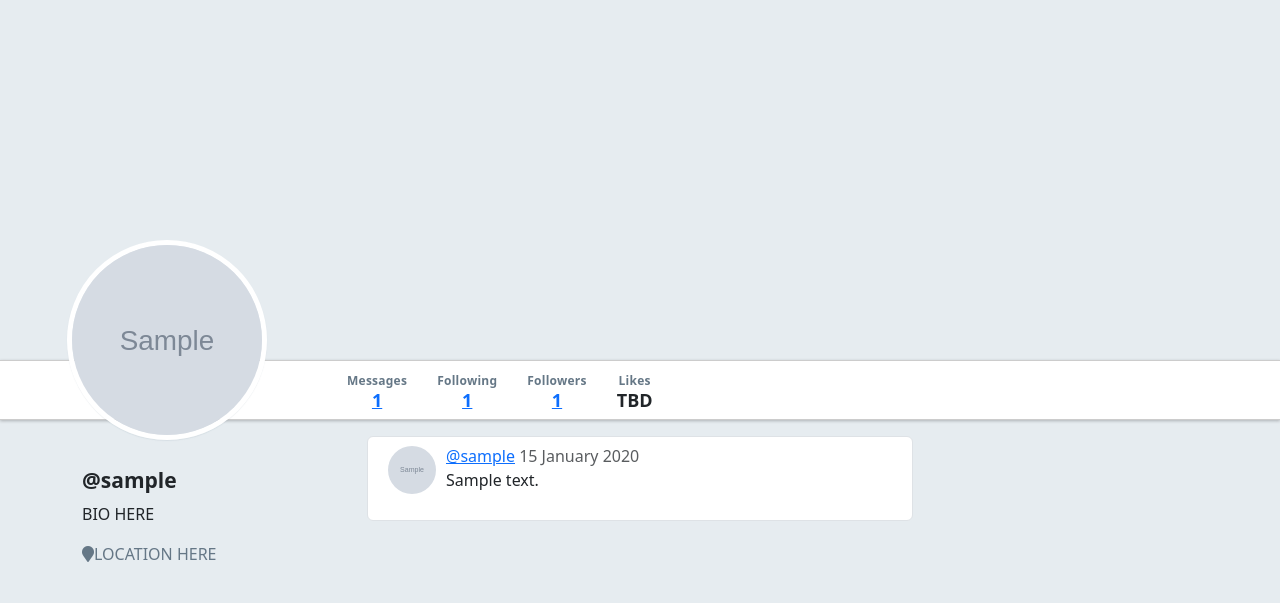
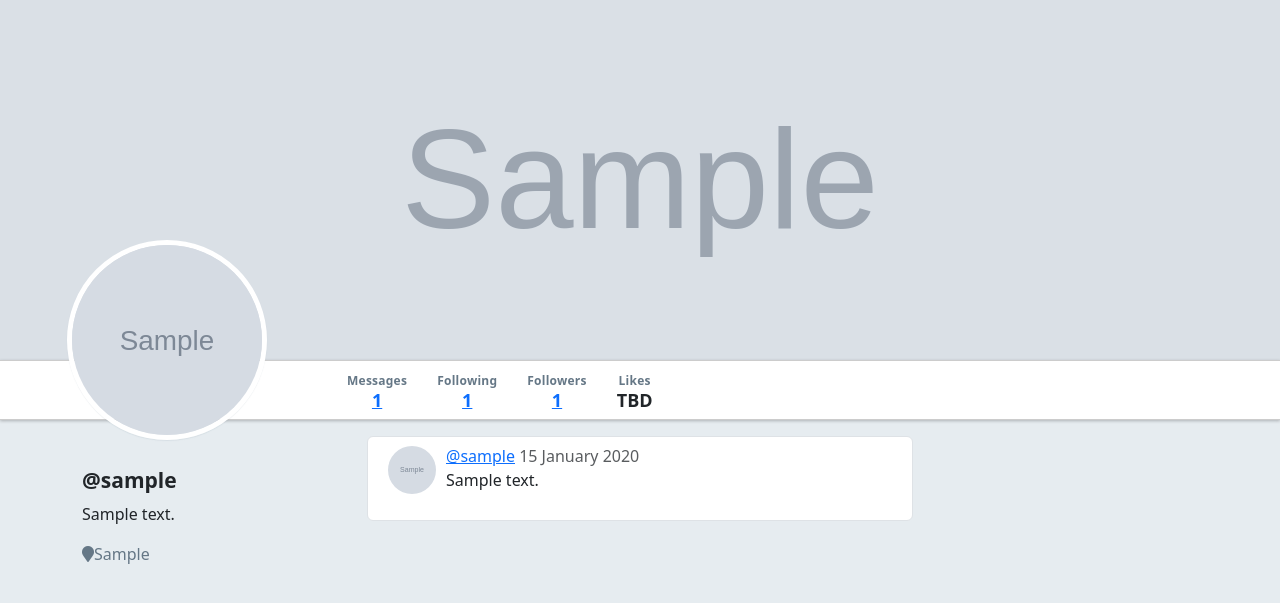
Before and after one commit to cng008/26_warbler, a Flask app: page /users/1 in a window 1280 px wide. Shown: the part 46-649 px from the top of the page. Run offline with Flask 2, Linux system fonts and the light colour scheme; tables that the repository leaves empty hold one stand-in row (Sample ...); some libraries are stand-ins or nearby versions.

Commit message:
fix user profile: location, bio, header img

```diff
--- a/static/stylesheets/style.css
+++ b/static/stylesheets/style.css
@@ -109,7 +109,7 @@ nav form.navbar-form {
  */
 
 .onboarding > .navbar {
-  background-image: url("/static/images/nav-bg.png");
+  background-image: url('/static/images/nav-bg.png');
   background-size: 100% 100%;
 }
 
@@ -396,7 +396,7 @@ p.card-bio {
   width: 100vw;
   left: 0;
   z-index: -1;
-  background-image: url("/static/images/signed-out-home.jpg");
+  background-image: url('/static/images/signed-out-home.jpg');
   background-size: cover;
   background-position: center center;
   color: #fff;
@@ -417,7 +417,7 @@ p.card-bio {
 }
 
 .home-hero:before {
-  content: "";
+  content: '';
   position: absolute;
   top: 0;
   left: 0;
--- a/templates/users/detail.html
+++ b/templates/users/detail.html
@@ -2,7 +2,9 @@
 
 {% block content %}
 
-<div id="warbler-hero" class="full-width"></div>
+<div id="warbler-hero" class="full-width">
+  <img src="{{ user.header_image_url }}" alt="header image" style="width:100vw;height:360px;">
+</div>
 <img src="{{ user.image_url }}" alt="Image for {{ user.username }}" id="profile-avatar">
 <div class="row full-width">
   <div class="container">
@@ -58,8 +60,8 @@
 <div class="row">
   <div class="col-sm-3">
     <h4 id="sidebar-username">@{{ user.username }}</h4>
-    <p>BIO HERE</p>
-    <p class="user-location"><span class="fa fa-map-marker"></span>LOCATION HERE</p>
+    {% if user.bio %}<p>{{ user.bio }}{% else %}No bio</p>{% endif %}
+    <p class="user-location"><span class="fa fa-map-marker"></span>{% if user.location %}{{ user.location }}{% else %}somewhere{% endif %}</p>
   </div>
 
   {% block user_details %}
```
